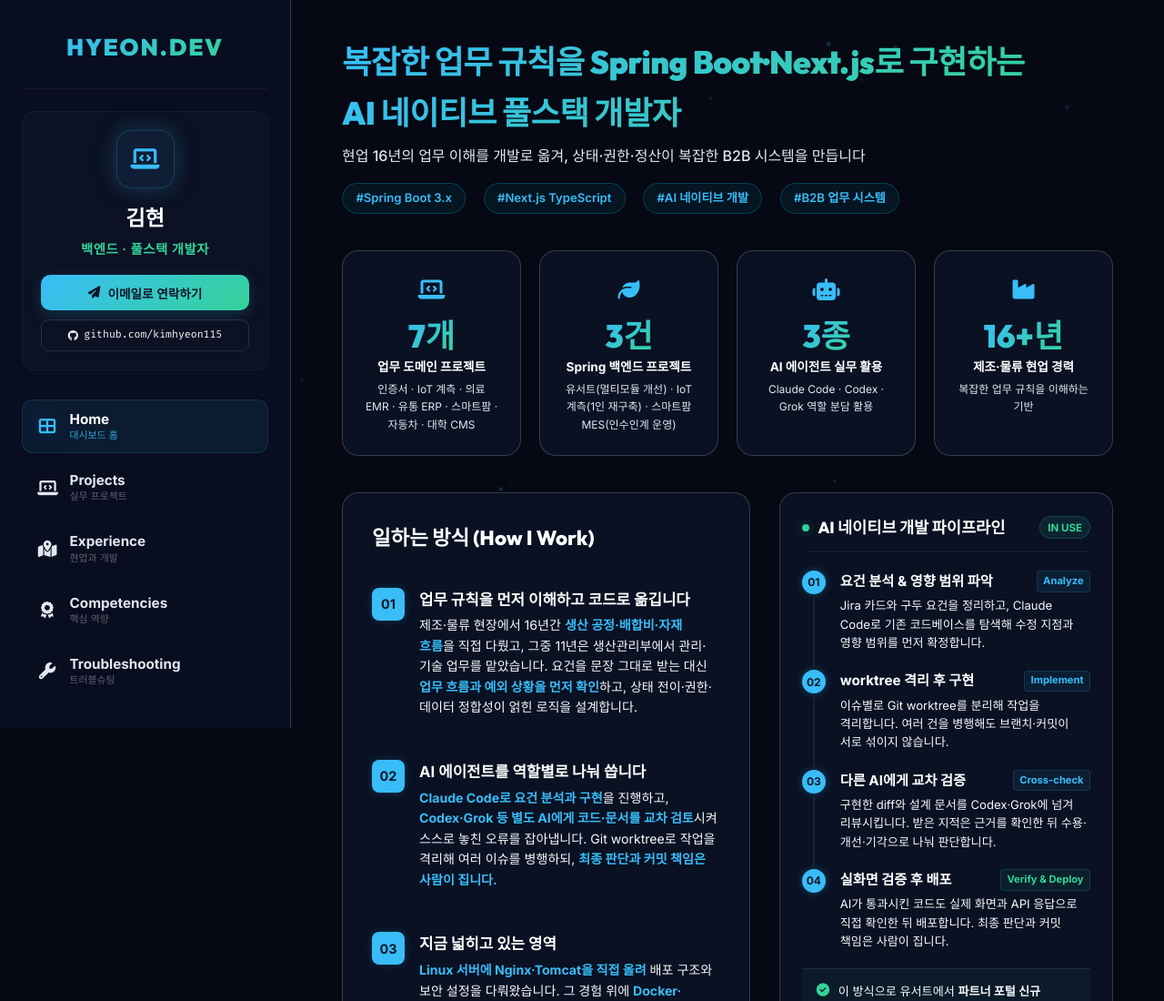
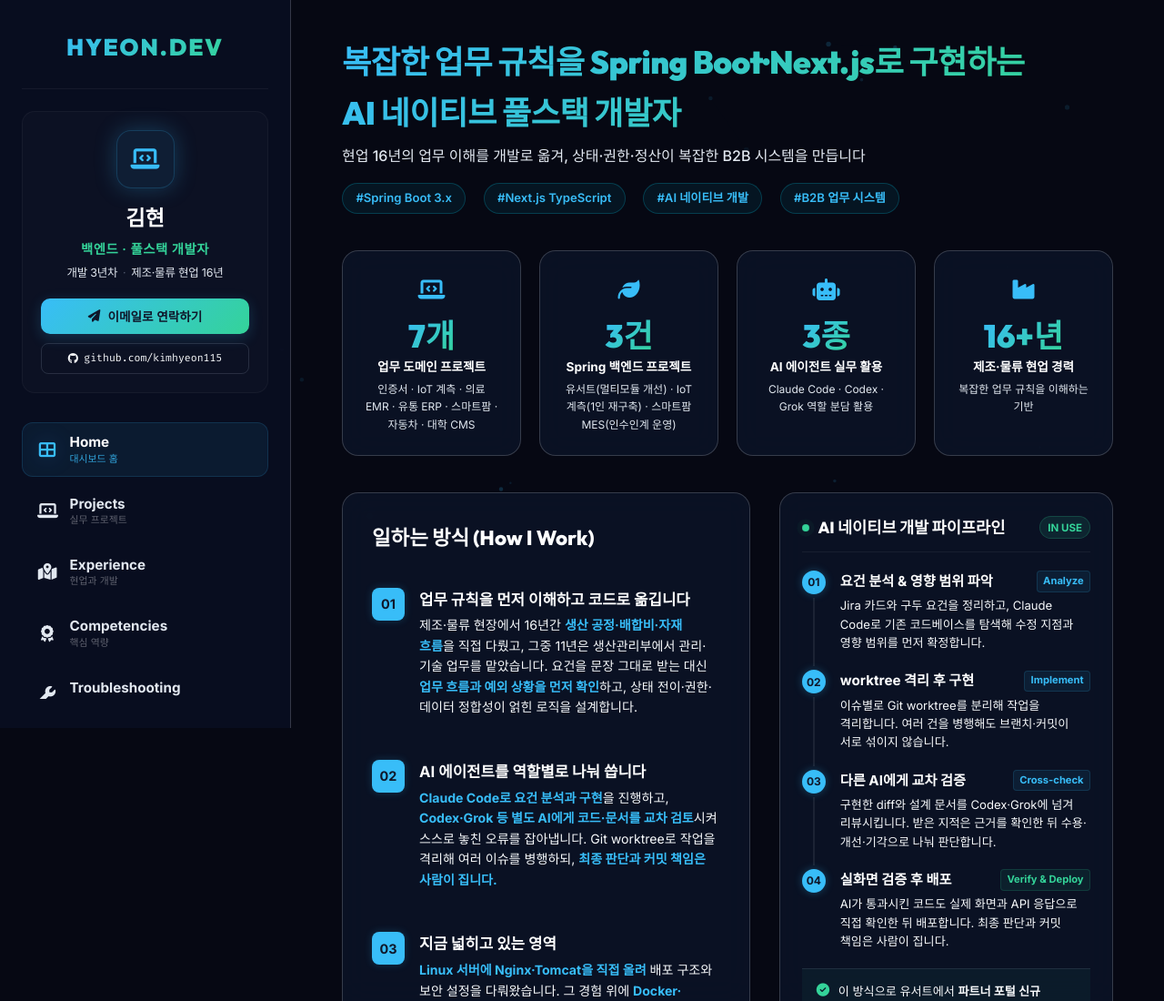
Before and after one commit to kimhyeon115/portfolio, a plain HTML site: page fulltime.html in a window 1280 px wide. Shown: the top 1100 px of the page at 91% size. Drawn offline with Linux system fonts and the light colour scheme.

Commit message:
content: 사이드바에 개발 연차 표기 추가
KPI 축을 도메인·기술 중심으로 바꾸면서 개발 연차 신호가 사라져,
첫 화면에서 가장 큰 숫자가 '16+년 제조·물류'로 읽히는 문제가 있었다.
공고 요건이 경력 3~10년이라 연차는 서류 심사의 첫 관문이다.

KPI 슬롯을 쓰지 않고 사이드바 직함 아래에 한 줄로 넣어,
6개 페이지 전부에서 상시 노출되도록 한다.

```diff
--- a/fulltime.html
+++ b/fulltime.html
@@ -10,7 +10,7 @@
     <link href="https://fonts.googleapis.com/css2?family=Inter:wght@300;400;500;600;700&family=Noto+Sans+KR:wght@300;400;500;700&family=Outfit:wght@400;600;800&display=swap" rel="stylesheet">
     <!-- FontAwesome for Icons -->
     <link rel="stylesheet" href="https://cdnjs.cloudflare.com/ajax/libs/font-awesome/6.4.0/css/all.min.css">
-    <link rel="stylesheet" href="style.css?v=8.3">
+    <link rel="stylesheet" href="style.css?v=8.4">
 </head>
 <body>
     <!-- Background Canvas for Neural Network Effect -->
@@ -34,6 +34,7 @@
                 </div>
                 <div class="profile-name">김현</div>
                 <div class="profile-title">백엔드 · 풀스택 개발자</div>
+                <div class="profile-career">개발 3년차 <span>·</span> 제조·물류 현업 16년</div>
                 <button id="email-inquiry-btn" class="sidebar-download-btn">
                     <i class="fas fa-paper-plane"></i> 이메일로 연락하기
                 </button>
--- a/style.css
+++ b/style.css
@@ -231,8 +231,23 @@ body {
     color: var(--accent-emerald);
     font-weight: 600;
     letter-spacing: 0.5px;
+    margin-bottom: 0.35rem;
+    white-space: nowrap;
+}
+
+/* 사이드바 경력 요약: 개발 연차를 전 페이지에서 상시 노출한다.
+   KPI 카드가 도메인·기술 축이라 연차 신호가 없던 것을 보완. */
+.profile-career {
+    font-size: 0.78rem;
+    color: var(--text-muted);
     margin-bottom: 1.1rem;
+    letter-spacing: -0.2px;
     white-space: nowrap;
+}
+
+.profile-career span {
+    color: rgba(148, 163, 184, 0.5);
+    margin: 0 0.15rem;
 }
 
 .sidebar-download-btn {
```
